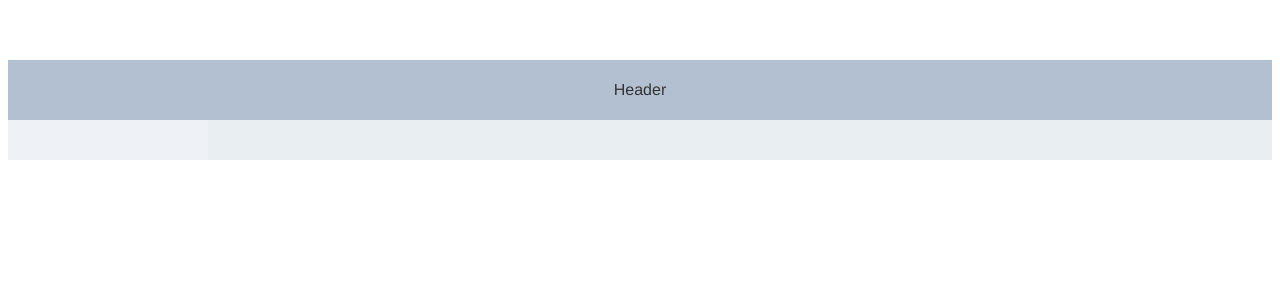
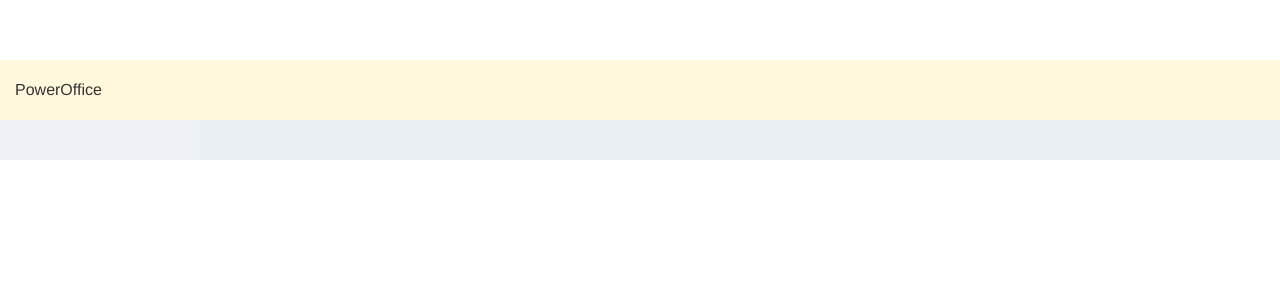
Before and after one commit to 100vision/vue-demo, a Vue app: page /#/home in a window 1280 px wide. Shown: the top 300 px of the page. Built offline with nearby package versions, Linux system fonts and the light colour scheme.

Commit message:
项目实战: 实现了路由菜单

```diff
--- a/index.html
+++ b/index.html
@@ -5,7 +5,7 @@
     <meta name="viewport" content="width=device-width,initial-scale=1.0">
     <title>emall</title>
   </head>
-  <body>
+  <body style="margin:0px; padding:0px">
     <div id="app"></div>
     <!-- built files will be auto injected -->
   </body>
--- a/src/main.js
+++ b/src/main.js
@@ -19,9 +19,10 @@ Vue.prototype.$instance = instance;
 router.beforeEach((to,from,next) => {
   //根据token判断当前浏览器是否已经登录，如果没有登录不加载路由菜单。
   if(window.localStorage.getItem("token")) {
-    console.log("landing page")
-    getMenuRoutes(router,store);
-    next();
+      console.log("landing page")
+      getMenuRoutes(router,store);
+      console.log(store.state.routes);
+      next();
   }else{
       next();
   }
--- a/src/router/index.js
+++ b/src/router/index.js
@@ -1,10 +1,9 @@
 import Vue from 'vue'
 import Router from 'vue-router'
-import Product from "../views/products";
+import Product from "../views/product";
 import User from "../views/User";
 import App from "../App";
-import products from "../views/products";
-import details from "../views/details";
+
 
 Vue.use(Router)
 
@@ -19,16 +18,11 @@ export default new Router({
 
     {
       path:'/home',
-      name:'home',
+      name: 'home',
       component:()=>import('../views/home'),
-      hidden:true
+      hidden: true
     },
 
-    {
-      path:"/**",
-      name:'page_not_found',
-      component:()=>import("../views/404"),
-      hidden: true
-    }
+
   ]
 })
--- a/src/utils/menu.js
+++ b/src/utils/menu.js
@@ -17,6 +17,7 @@ export const getMenuRoutes = (router,store) => {
 
       //调用自定义方法parseRoutes得到格式化好的路由。因api接口获取到路由数据中component是一个字符串，不能直接做路由使用，需要在写一个方法转换成vue组件对象
       let routesParsed = parseRoutes(resp.data.payload);
+
 
       //格式化后添加到Vue router
       router.addRoutes(routesParsed);
@@ -51,14 +52,14 @@ export const parseRoutes = (routes) =>{
       name:name,
       children:children,
       component(resolve){
-        require(['../views/'+ component +'.vue'],resolve);
+        require(['../views/'+ component + '.vue'],resolve);
       }
     }
 
     routesStaging.push(routeParsed);
 
 
-  })
+  });
 
   return routesStaging;
 }
--- a/src/views/details.vue
+++ /dev/null
@@ -1,26 +0,0 @@
-<template>
-  <div>
-    <h2>{{title}}</h2>
-    <h3>Welcome {{user}}</h3>
-  </div>
-
-</template>
-
-<script>
-export default {
-  name: "details",
-  data() {
-    return{
-      title:"product details",
-      user:{}
-    }
-  },
-  created() {
-
-  }
-}
-</script>
-
-<style scoped>
-
-</style>
--- a/src/views/home.vue
+++ b/src/views/home.vue
@@ -1,12 +1,15 @@
 <template>
   <div>
     <el-container>
-      <el-header>Header</el-header>
+      <el-header class="home-header">
+        <div >
+          PowerOffice
+        </div></el-header>
       <el-container>
           <el-aside width="200px" style="background-color: rgb(238, 241, 246)">
-            <el-menu router>
+            <el-menu router unique-opened>
               <!-- 从路由中遍历一级菜单项 --->
-              <el-submenu index="1" v-for="(item,index) in routes" :key="index" v-if="!item.hidden">
+              <el-submenu index=":index+''" v-for="(item,index) in routes" :key="index" v-if="!item.hidden">
                 <template slot="title"><i class="el-icon-location"></i>
                   <span>{{item.name}}</span>
                 </template>
@@ -32,7 +35,7 @@
 <script>
 export default {
 
-  name: "home",
+  name: 'home',
 
   data() {
     return{
@@ -46,6 +49,7 @@ export default {
   },
   computed:{
     routes(){
+      console.log(this.$store.state.routes);
       return this.$store.state.routes;
 
     }
@@ -89,4 +93,13 @@ body > .el-container {
 .el-container:nth-child(7) .el-aside {
   line-height: 320px;
 }
+
+.home-header {
+  background: cornsilk;
+  display: flex;
+  align-items: center;
+  padding: 0 15px;
+  box-sizing: border-box;
+  justify-content: space-between;
+}
 </style>
--- a/src/views/products.vue
+++ b/src/views/product.vue
@@ -30,7 +30,7 @@
   import axios from 'axios';
   import instance from "../utils/request";
     export default {
-        name: "products",
+        name: 'product',
         data(){
           return{
             title:'产品列表',
```
Also changed, not shown: src/views/order.vue (added, +15 -0 lines), src/views/reporting.vue (added, +15 -0 lines), src/views/system.vue (added, +13 -0 lines).
